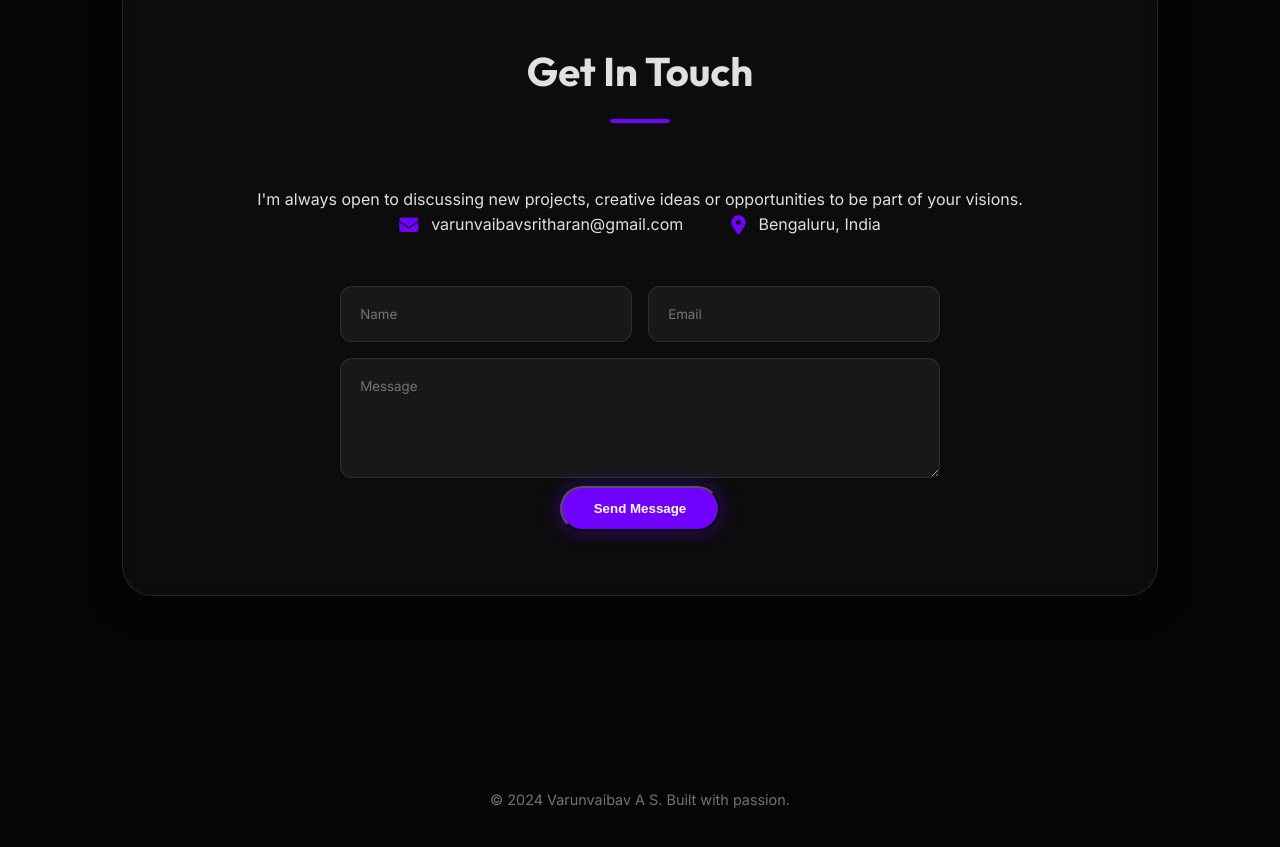
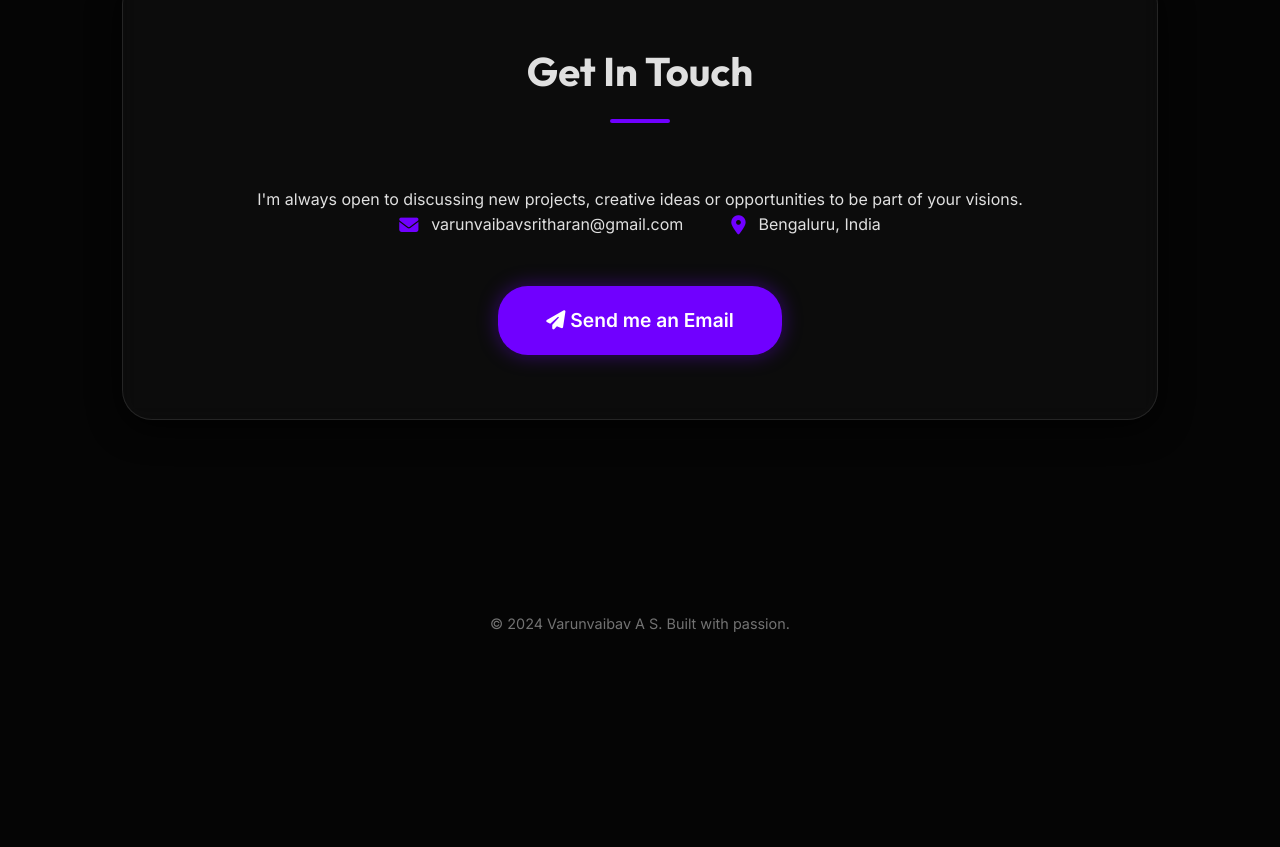
Before and after one commit to Varunvaibav/portfolio, a plain HTML site: page index.html in a window 1280 px wide. Shown: the part 4396-5243 px from the top of the page. After the commit the page ends 5095 px from the top, so only its background shows below. Drawn offline with Linux system fonts and the light colour scheme.

Commit message:
Replace broken form with direct email action

```diff
--- a/index.html
+++ b/index.html
@@ -186,14 +186,13 @@
                         <span>Bengaluru, India</span>
                     </a>
                 </div>
-                <form class="contact-form" action="https://formspree.io/f/mqaeajyl" method="POST">
-                    <div class="form-row">
-                        <input type="text" name="name" placeholder="Name" required>
-                        <input type="email" name="email" placeholder="Email" required>
-                    </div>
-                    <textarea name="message" placeholder="Message" rows="5" required></textarea>
-                    <button type="submit" class="btn btn-primary">Send Message</button>
-                </form>
+                <div class="contact-actions">
+                    <a href="mailto:varunvaibavsritharan@gmail.com?subject=Portfolio%20Inquiry"
+                        class="btn btn-primary btn-large">
+                        <i class="fas fa-paper-plane"></i> Send me an Email
+                    </a>
+                </div>
+
 
             </div>
         </section>
--- a/style.css
+++ b/style.css
@@ -29,7 +29,11 @@ body {
     overflow-x: hidden;
 }
 
-h1, h2, h3, h4, .logo {
+h1,
+h2,
+h3,
+h4,
+.logo {
     font-family: var(--font-primary);
     font-weight: 700;
 }
@@ -81,8 +85,13 @@ h1, h2, h3, h4, .logo {
 }
 
 @keyframes move {
-    from { transform: translate(0, 0); }
-    to { transform: translate(100px, 100px); }
+    from {
+        transform: translate(0, 0);
+    }
+
+    to {
+        transform: translate(100px, 100px);
+    }
 }
 
 /* Navbar */
@@ -440,7 +449,17 @@ nav {
     flex-wrap: wrap;
 }
 
+.contact-actions {
+    margin-top: 2rem;
+}
+
+.btn-large {
+    padding: 1.2rem 3rem;
+    font-size: 1.2rem;
+}
+
 .contact-item {
+
     text-decoration: none;
     color: var(--text-color);
     display: flex;
@@ -470,7 +489,8 @@ nav {
     margin-bottom: 1rem;
 }
 
-input, textarea {
+input,
+textarea {
     width: 100%;
     padding: 1.2rem;
     background: rgba(255, 255, 255, 0.05);
@@ -482,7 +502,8 @@ input, textarea {
     transition: all 0.3s;
 }
 
-input:focus, textarea:focus {
+input:focus,
+textarea:focus {
     border-color: var(--secondary-accent);
     background: rgba(255, 255, 255, 0.1);
 }
```
